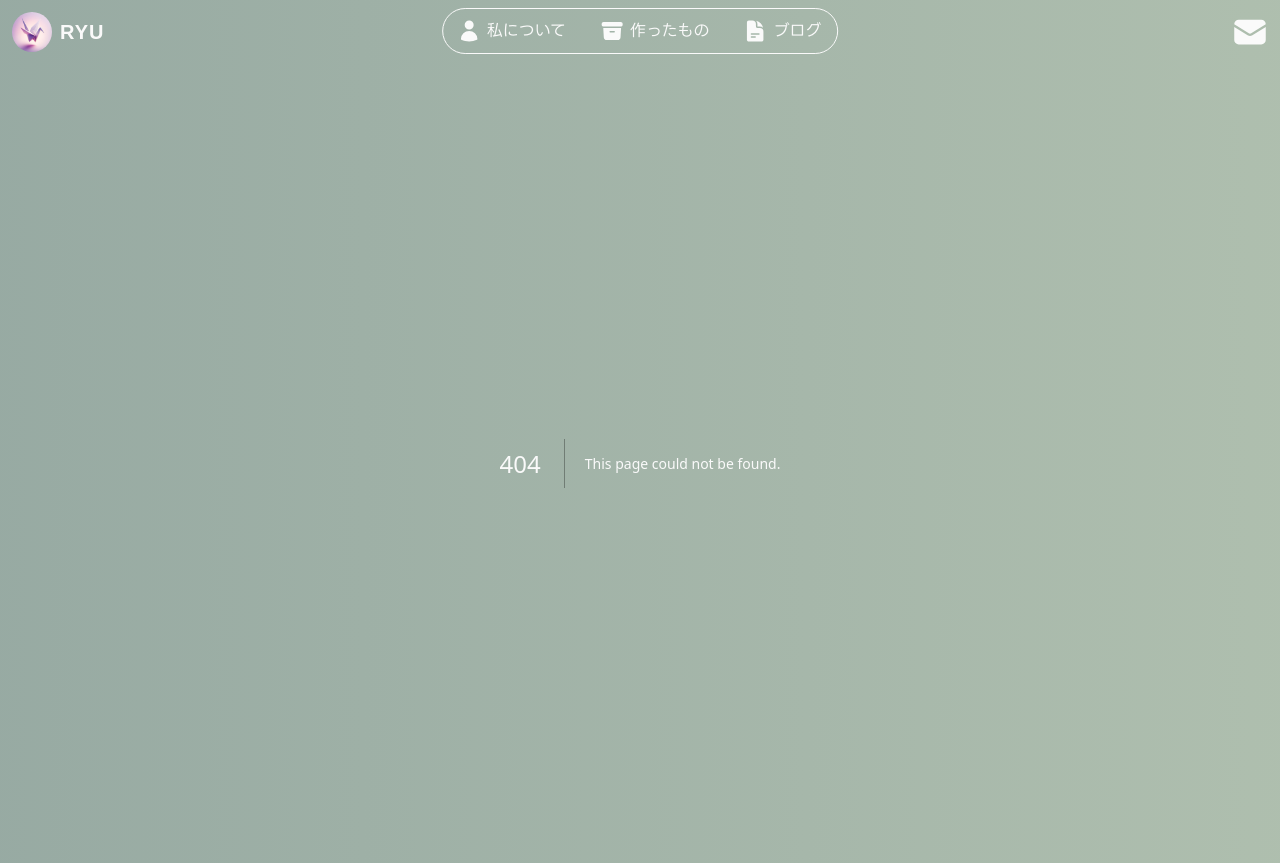
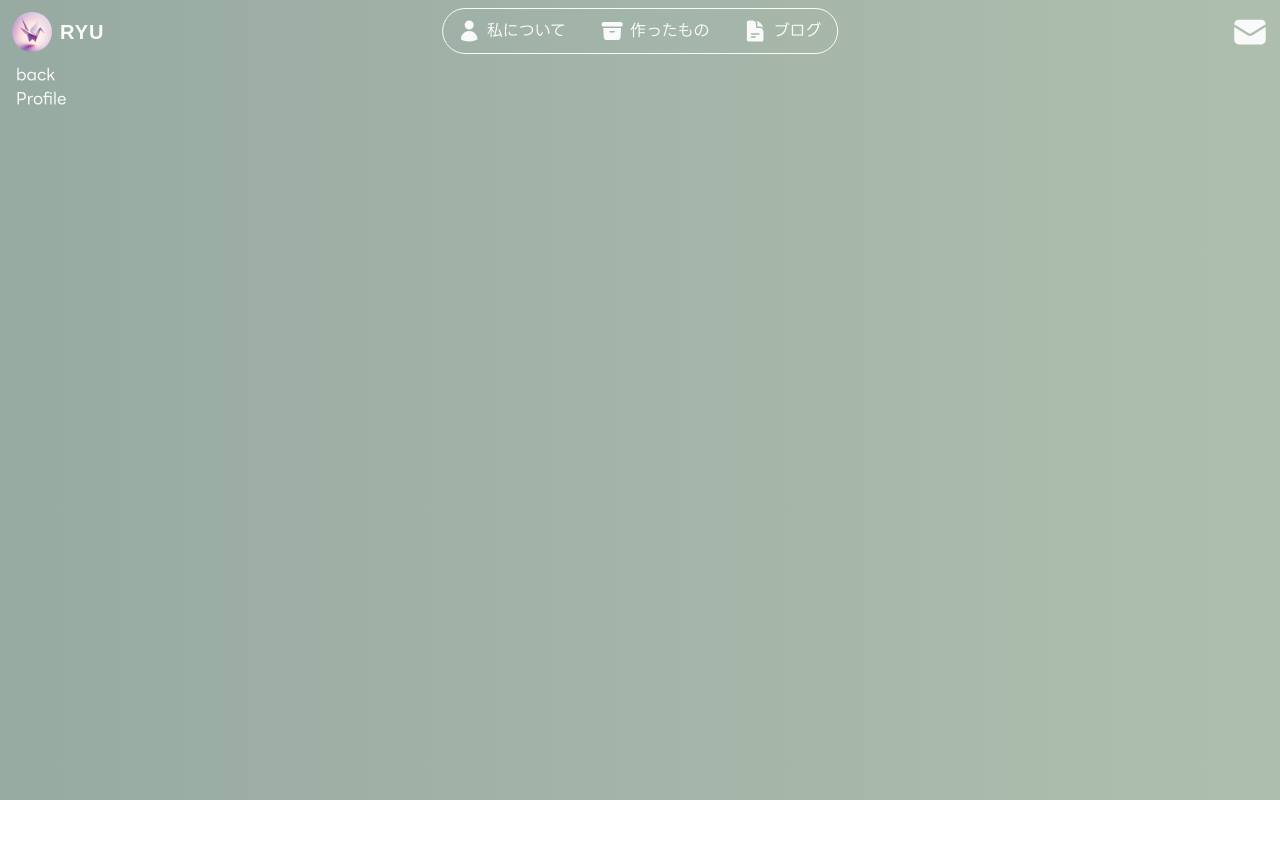
Before and after one commit to R1013-T/portfolio2023, a Next.js app: page /about/profile in a window 1280 px wide. Before the commit this address had no page. After the commit the page ends 800 px from the top, so only its background shows below. Built offline with nearby package versions, Linux system fonts and the light colour scheme; a web font is replaced by a local one.

Commit message:
add detail layout

```diff
--- /dev/null
+++ b/app/about/profile/layout.tsx
@@ -0,0 +1,9 @@
+import DetailLayout from '@/app/components/main/detail/layout'
+
+export default function AboutLayout({
+  children,
+}: {
+  children: React.ReactNode
+}) {
+  return <DetailLayout>{children}</DetailLayout>
+}
--- /dev/null
+++ b/app/about/profile/page.tsx
@@ -0,0 +1,5 @@
+import DetailLayout from '@/app/components/main/detail/layout'
+
+export default function Profile() {
+  return <div>Profile</div>
+}
--- a/app/components/header/logo.tsx
+++ b/app/components/header/logo.tsx
@@ -1,8 +1,9 @@
 import Image from 'next/image'
+import Link from 'next/link'
 
 export default function Logo() {
   return (
-    <div className="flex items-center gap-0.5 lg:gap-2">
+    <Link href="/" className="flex items-center gap-0.5 lg:gap-2">
       <Image
         src="/images/icon.png"
         className="rounded-full scale-75 lg:scale-100"
@@ -11,6 +12,6 @@ export default function Logo() {
         alt="プロフィール画像"
       />
       <p className="tracking-wider font-bold text-base lg:text-xl">RYU</p>
-    </div>
+    </Link>
   )
 }
--- /dev/null
+++ b/app/components/main/detail/layout.tsx
@@ -0,0 +1,12 @@
+export default function DetailLayout({
+  children,
+}: {
+  children: React.ReactNode
+}) {
+  return (
+    <div className="px-4">
+      <p>back</p>
+      {children}
+    </div>
+  )
+}
--- a/app/components/main/items/about/profile.tsx
+++ b/app/components/main/items/about/profile.tsx
@@ -1,5 +1,7 @@
 import React from 'react'
 
+import ItemLayout from '../item-layout'
+
 export default function Profile() {
-  return <div>Profile</div>
+  return <ItemLayout link="/about/profile">Profile</ItemLayout>
 }
--- /dev/null
+++ b/app/components/main/items/item-layout.tsx
@@ -0,0 +1,15 @@
+import Link from 'next/link'
+
+export default function ItemLayout({
+  children,
+  link,
+}: {
+  children: React.ReactNode
+  link: string
+}) {
+  return (
+    <Link href={link} className="h-full w-full bg-red-300 rounded-md block">
+      {children}
+    </Link>
+  )
+}
```
